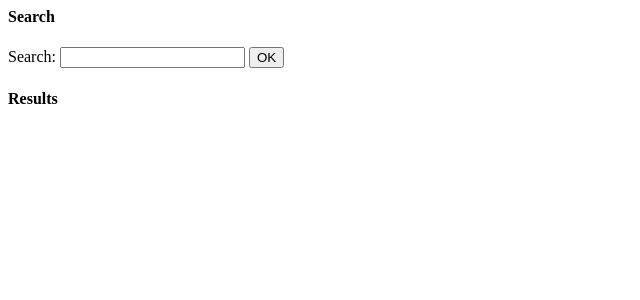
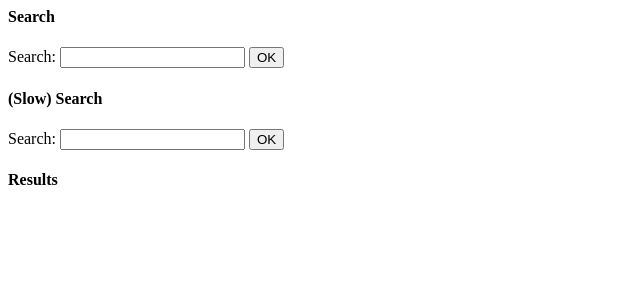
Before and after one commit to dailybruin/new-print-archive, a Django app: page /search/ in a window 1280 px wide. Shown: the top 300 px of the page, without its empty margins (0-640 px from the left). Run offline with Django 3.2, Linux system fonts and the light colour scheme; data that the repository does not hold is empty; parts of the project's set-up code (start-up, migrations or seed data) failed here and were passed over.

Commit message:
updates to script. slow and fast search

```diff
--- a/archive/templates/archive/index.html
+++ b/archive/templates/archive/index.html
@@ -5,5 +5,12 @@
     <input type="submit" value="OK">
 </form>
 
+<h4>(Slow) Search</h4>
+<form action="/slow_search/" method="get">
+    <label for="search_text">Search: </label>
+    <input id="search_text" type="text" name="search_text">
+    <input type="submit" value="OK">
+</form>
+
 {% block content %}
 {% endblock %}
--- a/archive/urls.py
+++ b/archive/urls.py
@@ -4,5 +4,6 @@ from . import views
 
 urlpatterns = [
     url(r'^$', views.index),
-    url(r'^search/', views.search)
+    url(r'^search/', views.search),
+    url(r'^slow_search/', views.slow_search),
 ]
--- a/archive/views.py
+++ b/archive/views.py
@@ -15,8 +15,21 @@ def search(request):
     results = ArchivePage.objects.filter(tsv=query)[:10]
     #This is really really slow :(
     #results = ArchivePage.objects.annotate(rank=SearchRank(F('tsv'), q)).order_by('-rank')[:10]
-    print(results.query)
+    #print(results.query)
     context = {
         'results': results
     }
     return render(request, 'archive/search.html', context)
+
+def slow_search(request):
+    query = request.GET.get('search_text')
+    #vector = SearchVector('tsv')
+    q = SearchQuery(query, config='english')
+    #results = ArchivePage.objects.filter(tsv=query)[:10]
+    #This is really really slow :(
+    results = ArchivePage.objects.annotate(rank=SearchRank(F('tsv'), q)).order_by('-rank')[:10]
+    #print(results.query)
+    context = {
+        'results': results
+    }
+    return render(request, 'archive/search.html', context)
--- a/requirements.txt
+++ b/requirements.txt
@@ -1,3 +1,4 @@
 Django==1.10.2
+gunicorn==19.6.0
 psycopg2==2.6.2
 wheel==0.26.0
```
Also changed, not shown: 2 other files.
